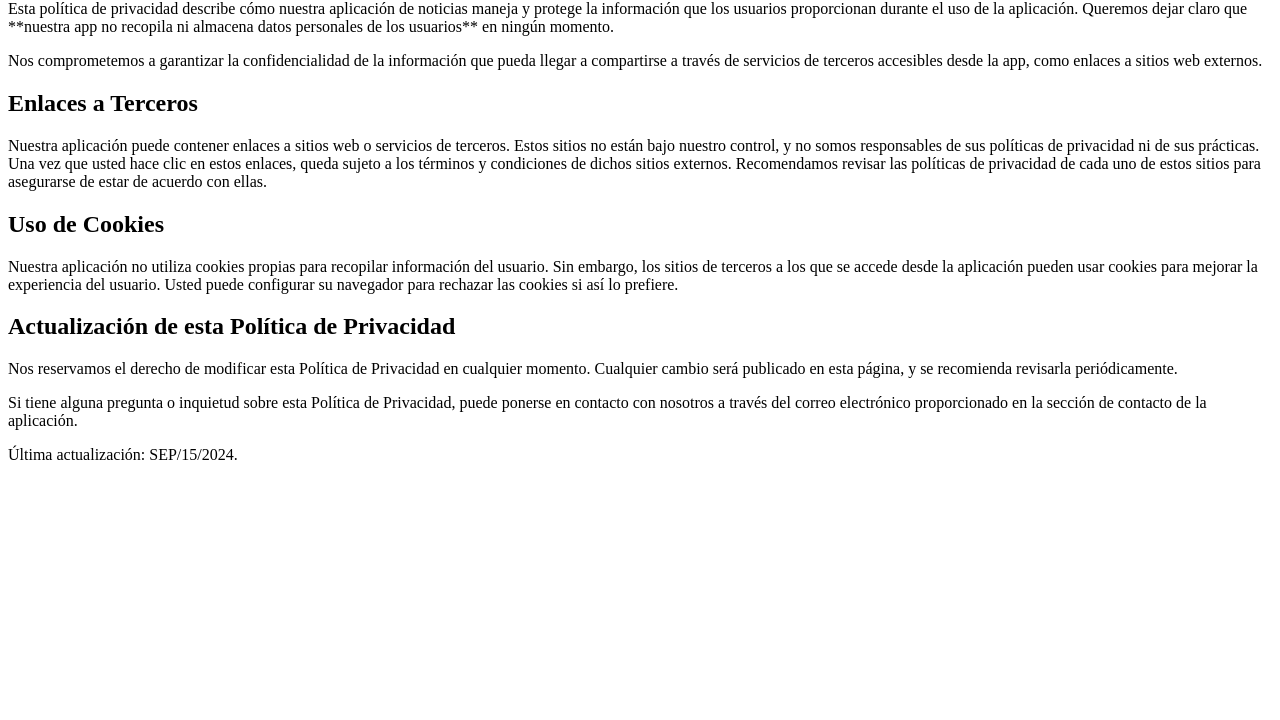
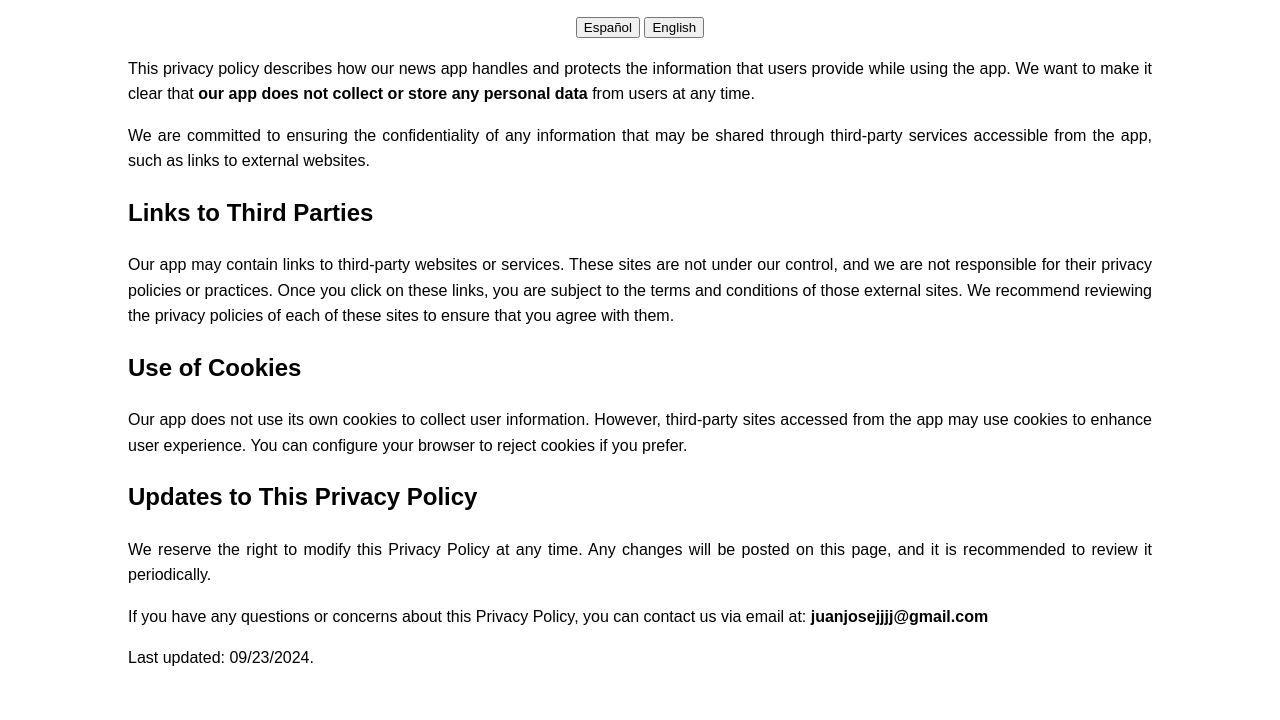
Before and after one commit to MS-2/politicas, a plain HTML site: page index.html in a window 1280 px wide. Shown: the part 80-800 px from the top of the page. Drawn offline with Linux system fonts and the light colour scheme.

Commit message:
policy updated add english support and my email

```diff
--- a/index.html
+++ b/index.html
@@ -3,28 +3,115 @@
   <head>
     <meta charset="UTF-8" />
     <meta name="viewport" content="width=device-width, initial-scale=1.0" />
-    <title>Política de Privacidad</title>
+    <title>Privacy Policy / Política de Privacidad</title>
+    <style>
+      .english,
+      .spanish {
+        display: none;
+        text-align: justify; /* Justificar texto */
+      }
+      .language-toggle {
+        margin-top: 20px;
+        text-align: center; /* Centrar botones */
+      }
+      body {
+        font-family: Arial, sans-serif;
+        line-height: 1.6;
+        margin: 0 10%;
+      }
+      h1 {
+        text-align: center; /* Centrar el encabezado */
+      }
+    </style>
+    <script>
+      function toggleLanguage(lang) {
+        const englishContent = document.querySelector(".english");
+        const spanishContent = document.querySelector(".spanish");
+        if (lang === "en") {
+          englishContent.style.display = "block";
+          spanishContent.style.display = "none";
+        } else {
+          englishContent.style.display = "none";
+          spanishContent.style.display = "block";
+        }
+      }
+    </script>
   </head>
   <body>
     <header>
-      <h1>Política de Privacidad</h1>
+      <h1 id="main-title">Privacy Policy / Política de Privacidad</h1>
     </header>
 
-    <section>
+    <div class="language-toggle">
+      <button onclick="toggleLanguage('es')">Español</button>
+      <button onclick="toggleLanguage('en')">English</button>
+    </div>
+
+    <section class="english">
+      <p>
+        This privacy policy describes how our news app handles and protects the
+        information that users provide while using the app. We want to make it
+        clear that
+        <strong>our app does not collect or store any personal data</strong>
+        from users at any time.
+      </p>
+      <p>
+        We are committed to ensuring the confidentiality of any information that
+        may be shared through third-party services accessible from the app, such
+        as links to external websites.
+      </p>
+
+      <h2>Links to Third Parties</h2>
+      <p>
+        Our app may contain links to third-party websites or services. These
+        sites are not under our control, and we are not responsible for their
+        privacy policies or practices. Once you click on these links, you are
+        subject to the terms and conditions of those external sites. We
+        recommend reviewing the privacy policies of each of these sites to
+        ensure that you agree with them.
+      </p>
+
+      <h2>Use of Cookies</h2>
+      <p>
+        Our app does not use its own cookies to collect user information.
+        However, third-party sites accessed from the app may use cookies to
+        enhance user experience. You can configure your browser to reject
+        cookies if you prefer.
+      </p>
+
+      <h2>Updates to This Privacy Policy</h2>
+      <p>
+        We reserve the right to modify this Privacy Policy at any time. Any
+        changes will be posted on this page, and it is recommended to review it
+        periodically.
+      </p>
+
+      <footer>
+        <p>
+          If you have any questions or concerns about this Privacy Policy, you
+          can contact us via email at: <strong>juanjosejjjj@gmail.com</strong>
+        </p>
+        <p>Last updated: 09/23/2024.</p>
+      </footer>
+    </section>
+
+    <section class="spanish">
       <p>
         Esta política de privacidad describe cómo nuestra aplicación de noticias
         maneja y protege la información que los usuarios proporcionan durante el
-        uso de la aplicación. Queremos dejar claro que **nuestra app no recopila
-        ni almacena datos personales de los usuarios** en ningún momento.
+        uso de la aplicación. Queremos dejar claro que
+        <strong
+          >nuestra app no recopila ni almacena datos personales de los
+          usuarios</strong
+        >
+        en ningún momento.
       </p>
       <p>
         Nos comprometemos a garantizar la confidencialidad de la información que
         pueda llegar a compartirse a través de servicios de terceros accesibles
         desde la app, como enlaces a sitios web externos.
       </p>
-    </section>
 
-    <section>
       <h2>Enlaces a Terceros</h2>
       <p>
         Nuestra aplicación puede contener enlaces a sitios web o servicios de
@@ -35,9 +122,7 @@
         políticas de privacidad de cada uno de estos sitios para asegurarse de
         estar de acuerdo con ellas.
       </p>
-    </section>
 
-    <section>
       <h2>Uso de Cookies</h2>
       <p>
         Nuestra aplicación no utiliza cookies propias para recopilar información
@@ -46,24 +131,28 @@
         usuario. Usted puede configurar su navegador para rechazar las cookies
         si así lo prefiere.
       </p>
-    </section>
 
-    <section>
       <h2>Actualización de esta Política de Privacidad</h2>
       <p>
         Nos reservamos el derecho de modificar esta Política de Privacidad en
         cualquier momento. Cualquier cambio será publicado en esta página, y se
         recomienda revisarla periódicamente.
       </p>
+
+      <footer>
+        <p>
+          Si tiene alguna pregunta o inquietud sobre esta Política de
+          Privacidad, puede ponerse en contacto con nosotros a través del correo
+          electrónico:
+          <strong>juanjosejjjj@gmail.com</strong>
+        </p>
+        <p>Última actualización: 09/23/2024.</p>
+      </footer>
     </section>
 
-    <footer>
-      <p>
-        Si tiene alguna pregunta o inquietud sobre esta Política de Privacidad,
-        puede ponerse en contacto con nosotros a través del correo electrónico
-        proporcionado en la sección de contacto de la aplicación.
-      </p>
-      <p>Última actualización: SEP/15/2024.</p>
-    </footer>
+    <script>
+      // Mostrar la versión en inglés por defecto
+      toggleLanguage("en");
+    </script>
   </body>
 </html>
```
